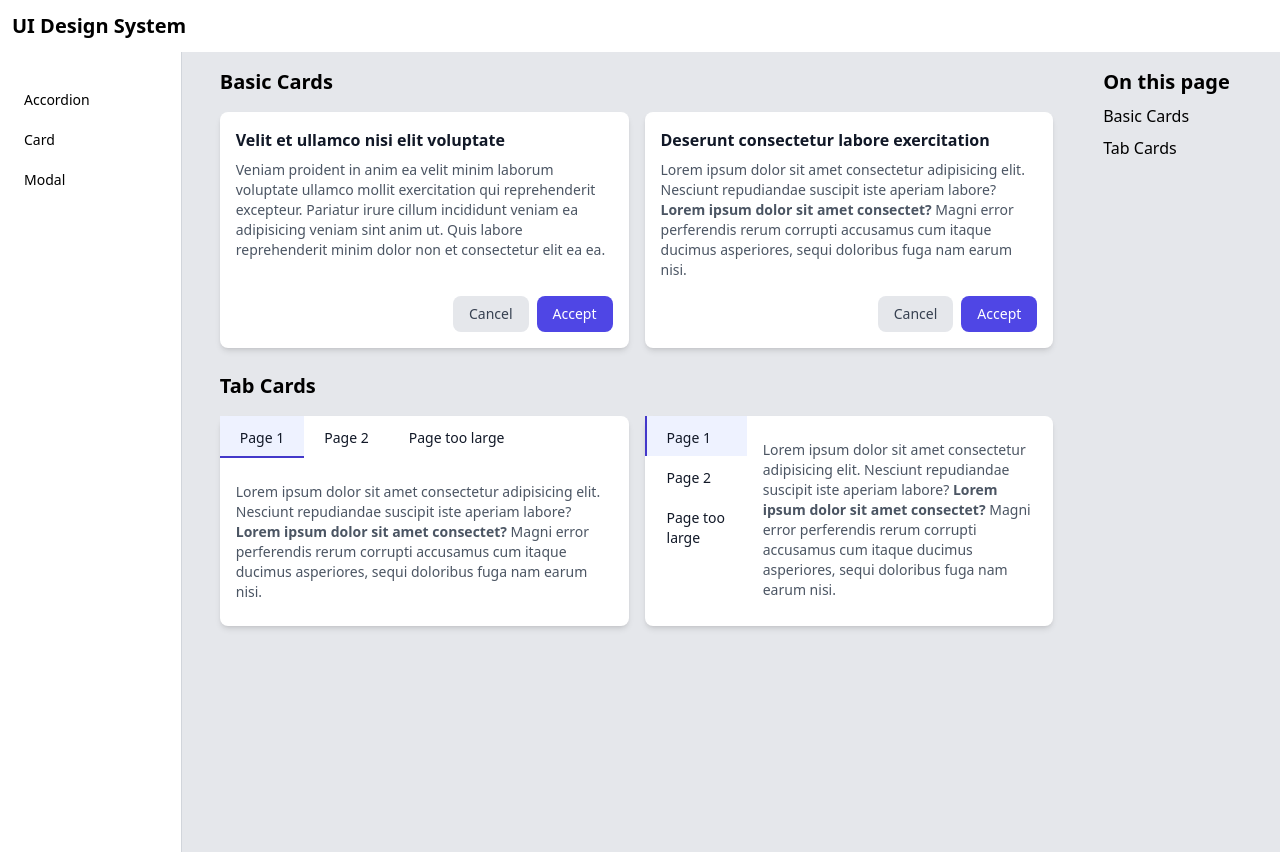
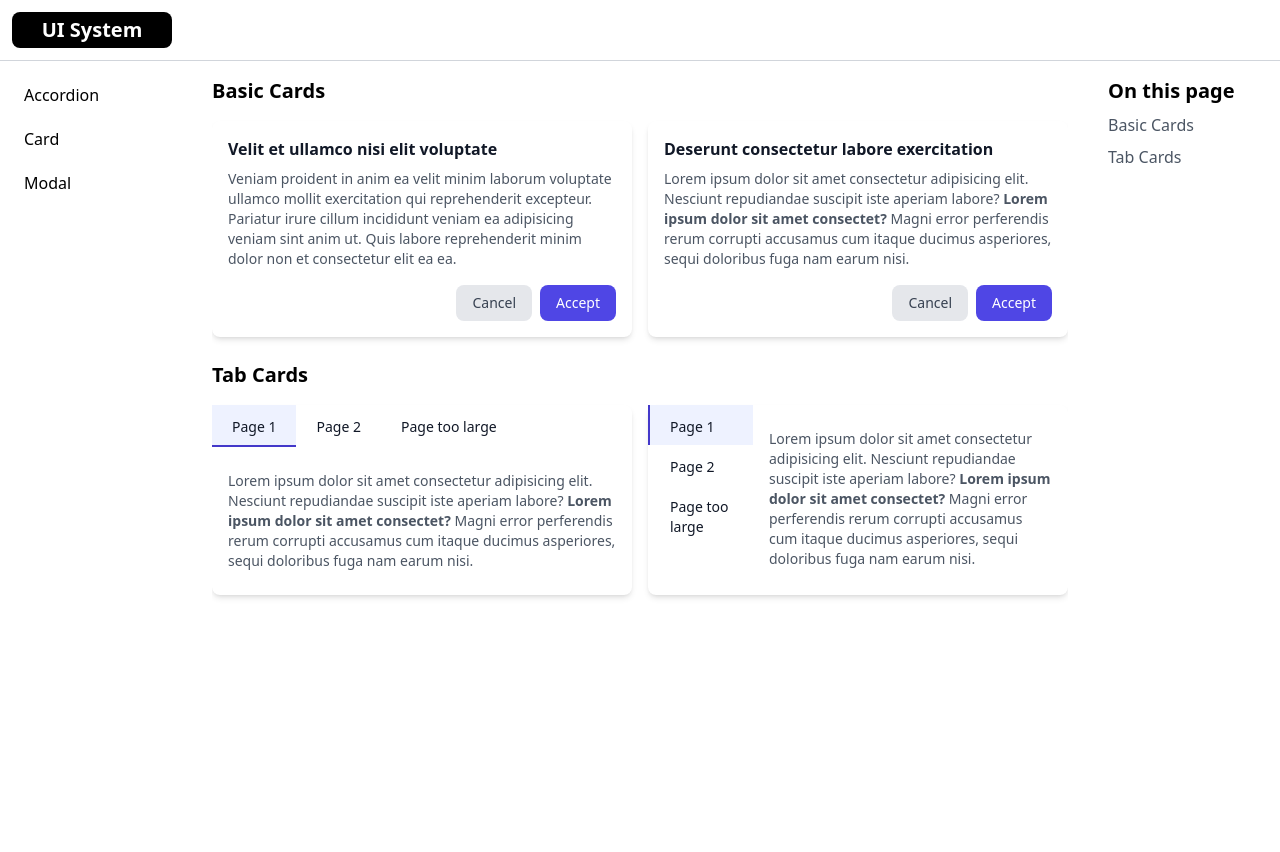
Before and after one commit to diegosalasmartinez/ui, a Next.js app: page /card in a window 1280 px wide. After the commit the page ends 800 px from the top, so only its background shows below. Built offline with nearby package versions, Linux system fonts and the light colour scheme.

Commit message:
Update design system style

```diff
--- a/components/layout/DefaultLayout.tsx
+++ b/components/layout/DefaultLayout.tsx
@@ -18,11 +18,9 @@ export default function DefaultLayout({ title = 'My Planner', nav, children }: D
         <link rel='icon' href='/favicon.ico' />
       </Head>
       <Header />
-      <div className='flex h-screen w-screen'>
+      <div className='flex h-[calc(100vh-61px)] w-full px-3'>
         <Sidebar />
-        <div className='w-full overflow-y-auto bg-gray-200'>
-          <div className='my-0 mx-auto flex w-11/12 max-w-7xl flex-col justify-center py-4'>{children}</div>
-        </div>
+        <div className='my-0 mx-auto flex w-[calc(100%-200px)] flex-col overflow-y-auto py-4 xl:w-[calc(100%-400px)]'>{children}</div>
         <QuickNav nav={nav} />
       </div>
     </div>
--- a/components/layout/Header.tsx
+++ b/components/layout/Header.tsx
@@ -1,7 +1,7 @@
 export default function Header() {
   return (
-    <header className='flex w-full justify-start'>
-      <div className='self-center whitespace-nowrap p-3 text-xl font-semibold dark:text-white'>UI Design System</div>
+    <header className='flex w-full justify-start border-b border-b-gray-300 p-3'>
+      <div className='w-40 self-center whitespace-nowrap rounded-lg bg-black py-1 text-center text-xl font-semibold text-white'>UI System</div>
     </header>
   )
 }
--- a/components/layout/QuickNav.tsx
+++ b/components/layout/QuickNav.tsx
@@ -7,31 +7,26 @@ interface QuickNavProps {
 
 export default function QuickNav({ nav }: QuickNavProps) {
   return (
-    <div className='hidden w-64 bg-gray-200 py-4 px-3 xl:flex xl:flex-col'>
+    <div className='hidden w-40 py-4 xl:flex xl:flex-col'>
       <h3 className='text-xl font-semibold dark:text-white'>On this page</h3>
       {nav?.map((item) => (
         <ul className='pt-2' key={item.title}>
           <li>
-            <Link href={`#${item.href}`}>{item.title}</Link>
+            <Link href={`#${item.href}`} className='text-gray-600'>
+              {item.title}
+            </Link>
             <ul className='pl-4'>
               {item.children?.map((subItem) => (
                 <li key={subItem.title}>
-                  <Link href={`#${subItem.href}`}>{subItem.title}</Link>
-                  <ul></ul>
+                  <Link href={`#${subItem.href}`} className='text-gray-600'>
+                    {subItem.title}
+                  </Link>
                 </li>
               ))}
             </ul>
           </li>
         </ul>
       ))}
-      {/* <ul className='pt-2'>
-        //{' '}
-        <li>
-          // <Link href='/'>Basic card</Link>
-          //{' '}
-        </li>
-        //{' '}
-      </ul> */}
     </div>
   )
 }
--- a/components/layout/Sidebar.tsx
+++ b/components/layout/Sidebar.tsx
@@ -17,7 +17,7 @@ function RouteLink({ path, actualRoute, handleClick, children }: RouteLinkProps)
       onClick={(e) => handleClick(e, path)}
       className={cn(
         path === actualRoute ? 'bg-zinc-200 text-gray-900' : 'bg-white text-black hover:bg-gray-100',
-        'flex items-center rounded-lg px-3 py-1.5 text-sm font-normal transition duration-200',
+        'flex items-center rounded-lg px-3 py-1.5 text-base font-normal transition duration-200',
         'dark:text-white dark:hover:bg-gray-700 dark:hover:text-white',
       )}
     >
@@ -38,9 +38,9 @@ export default function Sidebar() {
   }
 
   return (
-    <div aria-label='Sidebar' className='h-full w-64'>
-      <div className='flex h-full flex-col justify-between overflow-y-auto border-r border-r-gray-300 bg-white py-4 px-3 dark:bg-gray-800'>
-        <ul className='mt-4 space-y-2'>
+    <div aria-label='Sidebar' className='h-full w-40 bg-white'>
+      <div className='flex flex-col justify-between overflow-y-auto py-4 dark:bg-gray-800'>
+        <ul className='space-y-2'>
           <li>
             <RouteLink path='/accordion' actualRoute={actualRoute} handleClick={handleClick}>
               <p>Accordion</p>
```
